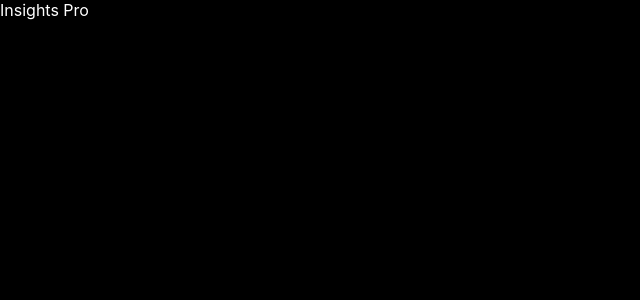
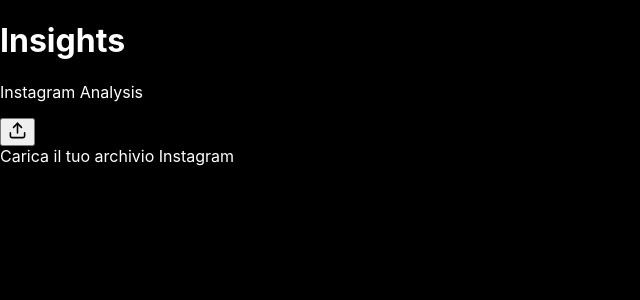
Before and after one commit to bobo88882005/Insughts-Pro, a React (Vite) app: page / in a window 1280 px wide. Shown: the top 300 px of the page, without its empty margins (0-640 px from the left). Built offline with nearby package versions, Linux system fonts and the light colour scheme.

Commit message:
Refactor App component to use Home page

```diff
--- a/src/App.tsx
+++ b/src/App.tsx
@@ -1,19 +1,12 @@
+import Home from "./pages/Home";
+
+
 export default function App(){
+
 
   return (
 
-    <div className="
-      min-h-screen
-      bg-black
-      text-white
-      flex
-      items-center
-      justify-center
-    ">
-
-      Insights Pro
-
-    </div>
+    <Home />
 
   );
 
```
